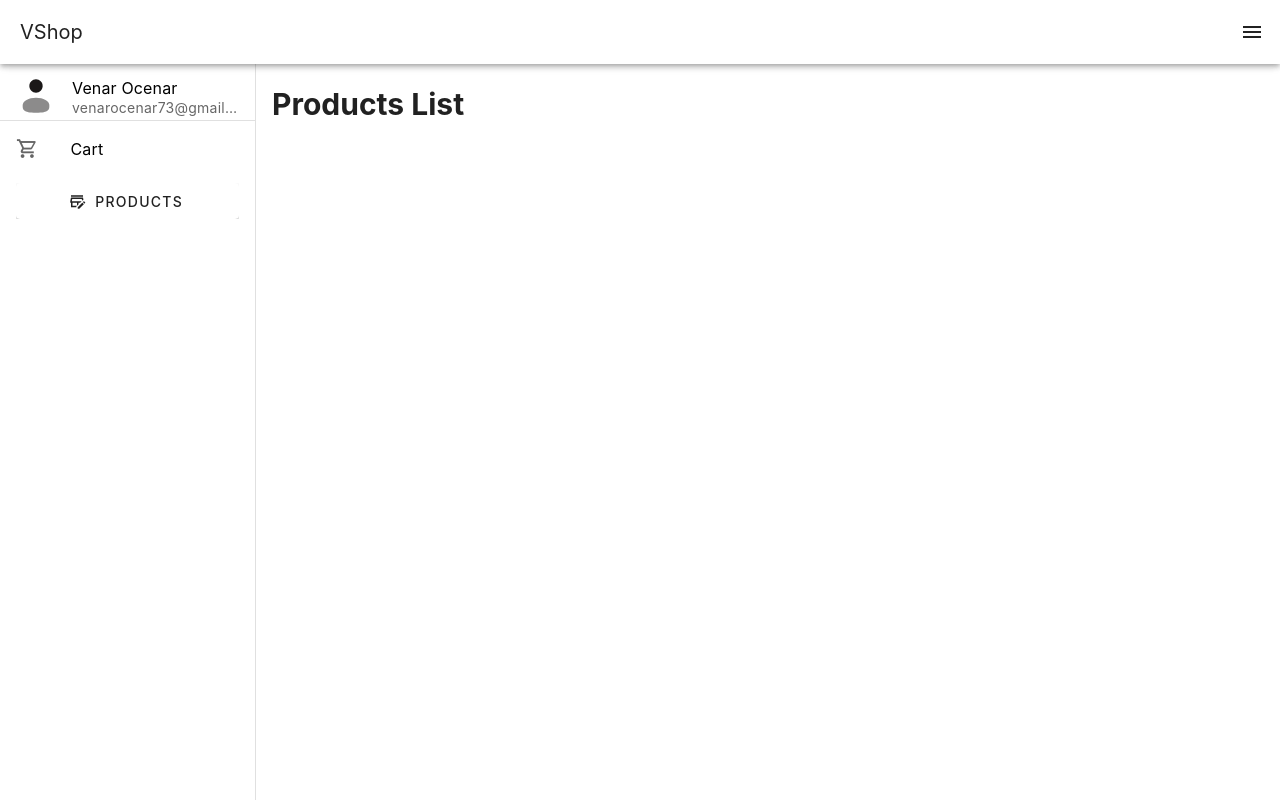
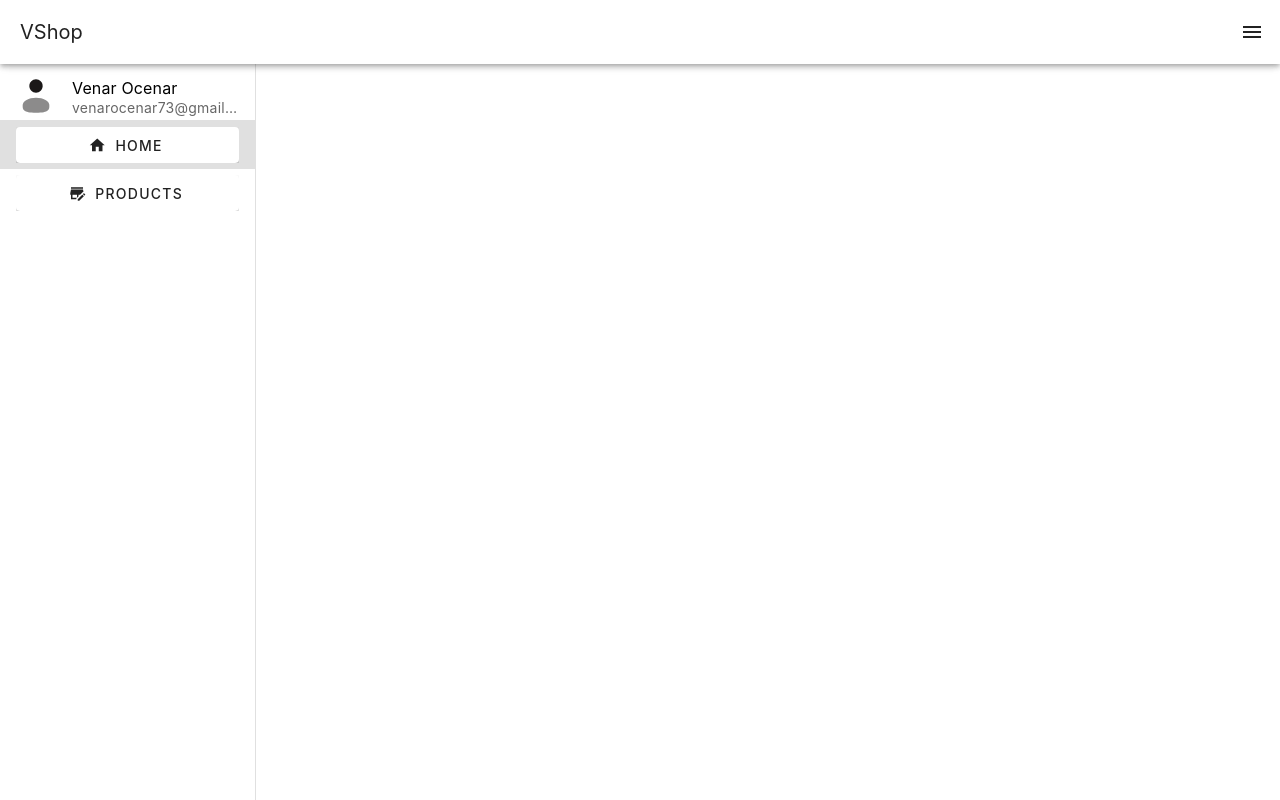
Before and after one commit to vnrocnr/Products-List, a Vue app: page / in a window 1280 px wide. Built offline with nearby package versions, Linux system fonts and the light colour scheme.

Commit message:
feat: dynamically render navigation items using v-for with route links

```diff
--- a/src/layout/index.vue
+++ b/src/layout/index.vue
@@ -14,22 +14,27 @@
 
         <v-divider></v-divider>
 
-        <v-list density="compact">
           <v-list-item
-            prepend-icon="mdi-cart-outline"
-            title="Cart"
-          ></v-list-item>
-        </v-list>
-        <v-list-item to="/products" exact selected   >
-            <v-btn prepend-icon="mdi-store-edit-outline" block>Products</v-btn>
-        </v-list-item>
+            v-for="route in routes"
+            :key="route.name"
+            :to="route.to"
+          >
+
+          <v-btn   :prepend-icon="`${ route.icon }`" block>
+    {{ route.name }}
+
+          </v-btn>
+
+          </v-list-item>
+
+
 
       </v-list>
     </v-navigation-drawer>
 
     <v-main>
       <v-container>
-        <h1>Products List</h1>
+
         <router-view />
       </v-container>
     </v-main>
@@ -38,4 +43,13 @@
 
 <script setup>
 import user from "@/assets/icons/user.svg";
+
+const routes = [
+  {
+    name:'Home', to:'/', icon:'mdi-home'
+  },
+  {
+    name:'Products', to:'/products', icon:'mdi-store-edit'
+  },
+]
 </script>
```
